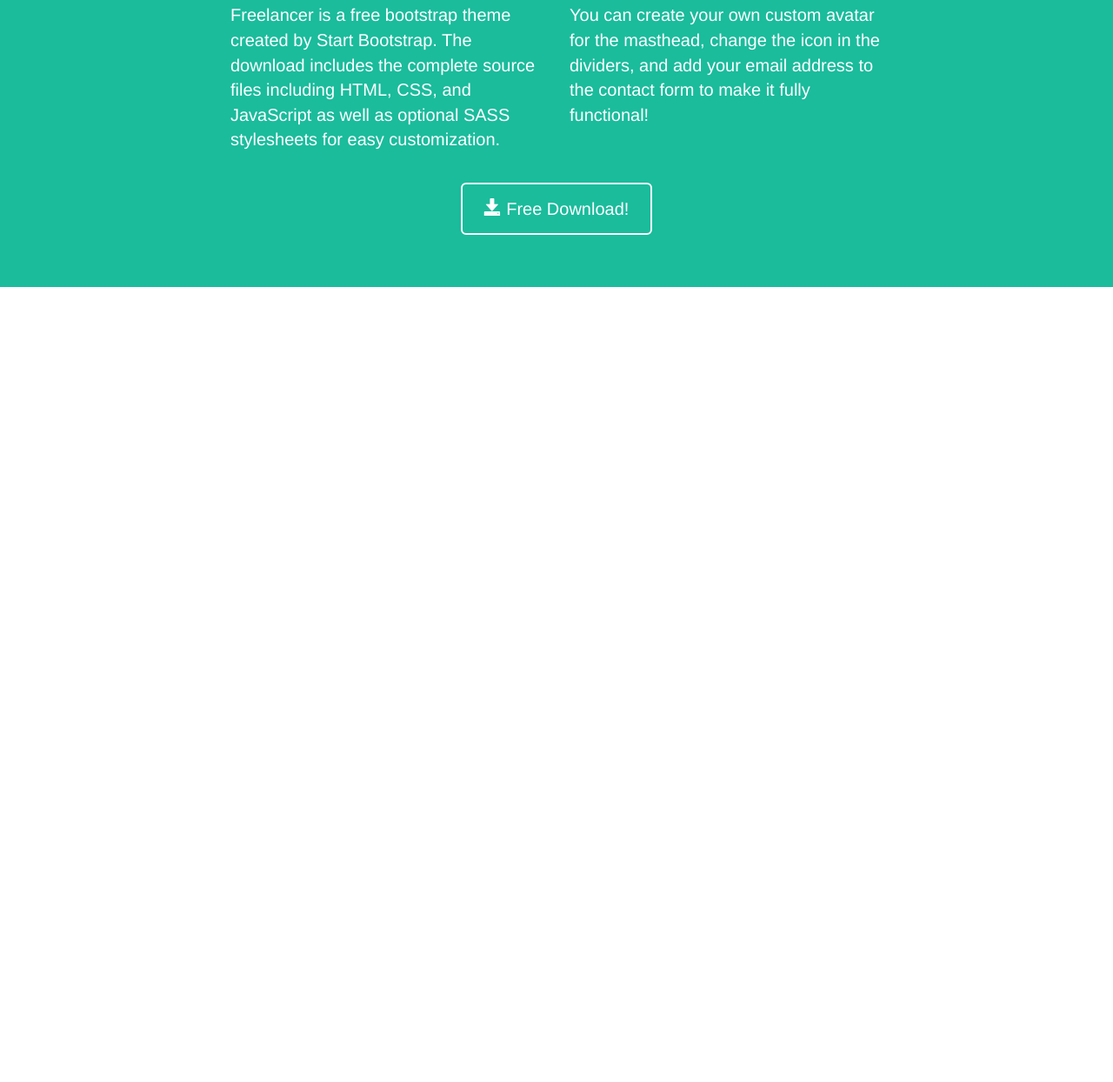
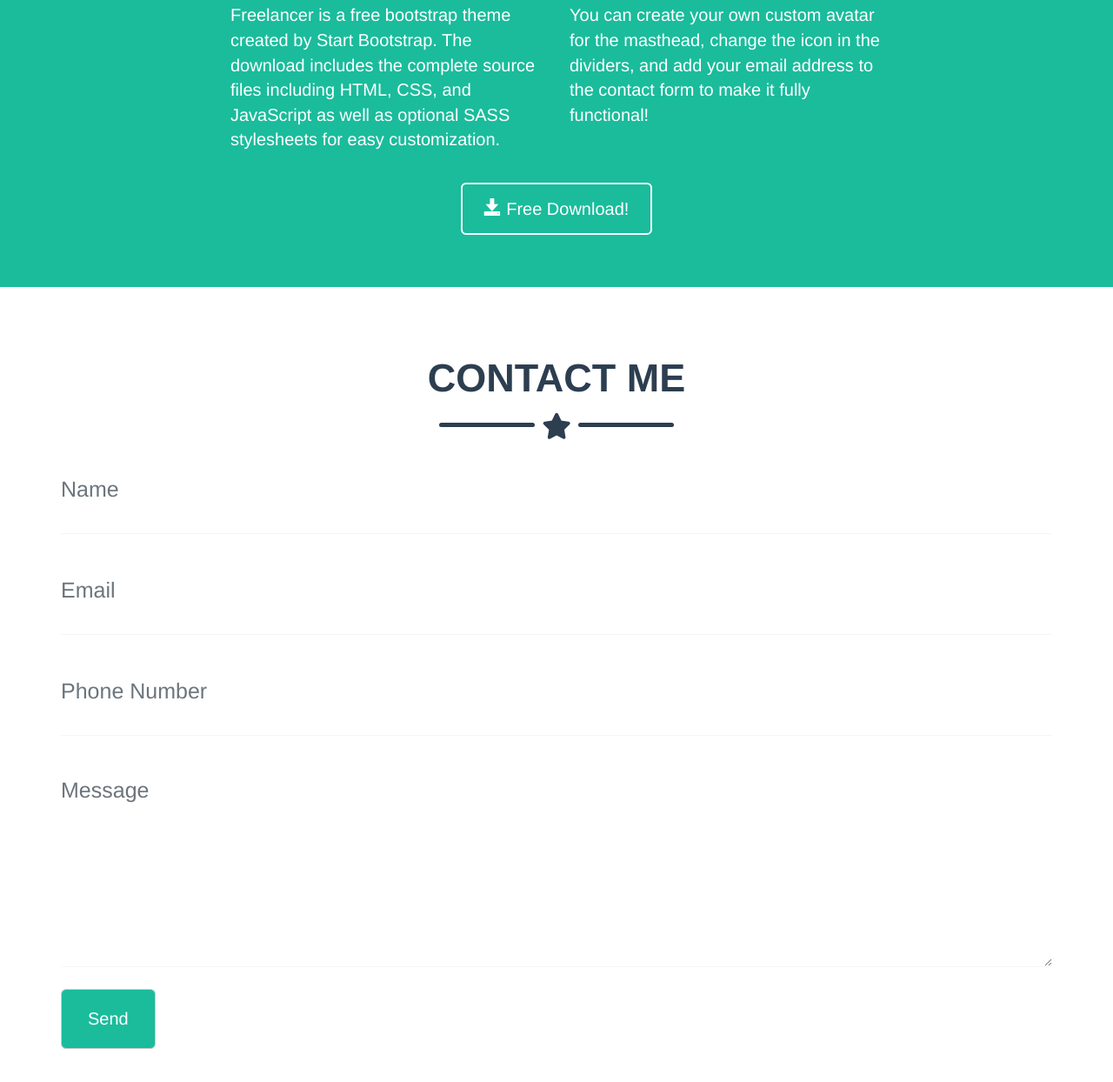
Before and after one commit to michael-hernandez0114/html-css-bootstrap-freelancer, a plain HTML site: page index.html in a window 1280 px wide. Shown: the part 1705-2949 px from the top of the page at 87% size. Before the commit the page ends 2035 px from the top, so only its background shows below. Drawn offline with nearby package versions, Linux system fonts and the light colour scheme.

Commit message:
Contact Me complete

```diff
--- a/css/style.css
+++ b/css/style.css
@@ -164,4 +164,68 @@
     font-size: 20px;
 }
 
+#about .btn-lg:hover {
+    background-color: white;
+    color: black;
+}
+
 /* FINISCE ABOUT */
+
+/* COMINCIA CONTACT ME */
+
+#contact-me {
+    padding-top: 60px;
+    padding-bottom: 50px;
+}
+
+#contact-me h1 {
+    text-transform: uppercase;
+    font-size: 45px;
+    font-weight: 700;
+    color: #2c3e50;
+}
+
+#contact-me .ms--star-icon {
+    color: #2c3e50;
+}
+
+#contact-me .ms--star-icon:before,
+#contact-me .ms--star-icon:after {
+    background-color: #2c3e50;
+}
+#contact-me input {
+    box-shadow: none;
+    border: 0;
+    border-bottom: 1px solid #f4f5f7;
+    border-radius: 0;
+    padding-left: 0;
+    font-size: 25px;
+    padding-top: 50px;
+    padding-bottom: 50px;
+
+}
+
+#contact-me input::placeholder,
+#contact-me textarea::placeholder {
+    color: #6c757d;
+}
+
+#contact-me textarea{
+    font-size: 25px;
+    box-shadow: none;
+    border: 0;
+    padding-left: 0;
+    padding-top: 30px;
+    border-bottom: 1px solid #f4f5f7;
+
+}
+
+#contact-me .btn-default {
+    margin-top: 25px;
+    color: white;
+    background-color: #1abc9c;
+    padding: 20px 30px;
+    font-size: 20px;
+}
+
+/* FINISCE CONTACT ME */
--- a/index.html
+++ b/index.html
@@ -111,6 +111,35 @@
 
             </div>
         </section>
+        <section id="contact-me">
+            <div class="container">
+                <div class="row">
+                    <div class="col-sm-12">
+                        <h1 class="text-center">Contact Me</h1>
+                        <div class="ms--star-icon text-center">
+                            <i class="fas fa-star"></i>
+                        </div>
+                        <form>
+                            <div class="form-group">
+
+                            <input type="name" class="form-control" id="exampleInputEmail1" placeholder="Name">
+                            </div>
+                            <div class="form-group">
+
+                            <input type="email" class="form-control" id="exampleInputEmail1" placeholder="Email">
+                            </div>
+                            <div class="form-group">
+
+                            <input type="phone-number" class="form-control" id="exampleInputEmail1" placeholder="Phone Number">
+                            </div>
+                            <textarea class="form-control" rows="6" placeholder="Message"></textarea>
+                            <button type="submit" class="btn btn-default btn-lg">Send</button>
+                        </form>
+
+                    </div>
+                </div>
+            </div>
+        </section>
 
     </body>
 </html>
```
